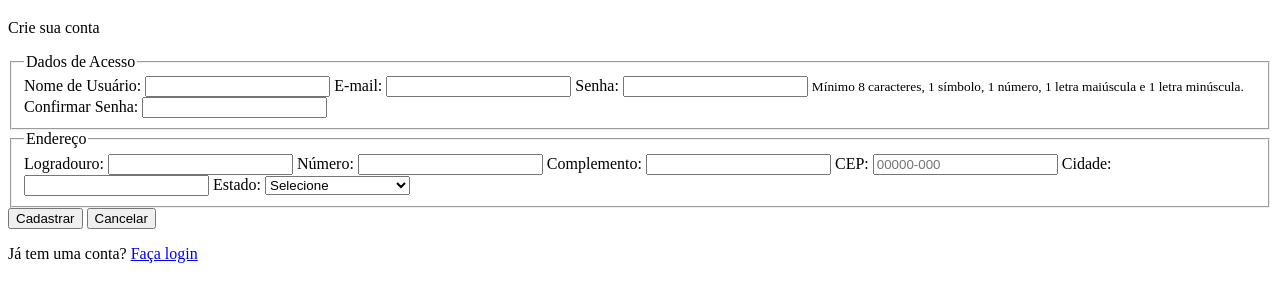
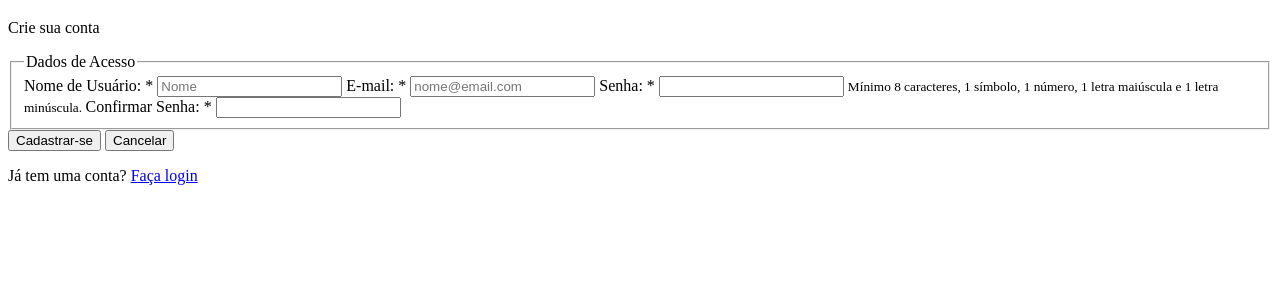
Before and after one commit to bernardo-vinicius/PPOII_VINICIUS, a website: page client/src/pages/account/register.html in a window 1280 px wide. Shown: the part 61-362 px from the top of the page. Drawn offline with Linux system fonts and the light colour scheme.

Commit message:
fix: minor changes and address remotion

```diff
--- a/client/src/pages/account/register.html
+++ b/client/src/pages/account/register.html
@@ -3,25 +3,37 @@
   <head>
     <meta charset="UTF-8" />
     <meta name="viewport" content="width=device-width, initial-scale=1.0" />
-    <title>Cadastro</title>
+    <title>Cadastro de Usuário</title>
   </head>
   <body>
     <main>
       <h1>NeoBov</h1>
       <p>Crie sua conta</p>
 
-      <form method="post" action="">
+      <form method="post">
         <fieldset>
           <legend>Dados de Acesso</legend>
 
-          <label for="username">Nome de Usuário:</label>
-          <input type="text" id="username" name="username" required />
+          <label for="username">Nome de Usuário: *</label>
+          <input
+            type="text"
+            id="username"
+            name="username"
+            placeholder="Nome"
+            required
+          />
 
-          <label for="email">E-mail:</label>
-          <input type="email" id="email" name="email" required />
+          <label for="email">E-mail: *</label>
+          <input
+            type="email"
+            id="email"
+            name="email"
+            placeholder="nome@email.com"
+            required
+          />
 
           <!-- Validar se a senha é segura no JS -->
-          <label for="password">Senha:</label>
+          <label for="password">Senha: *</label>
           <input
             type="password"
             id="password"
@@ -35,7 +47,7 @@
           </small>
 
           <!-- Verificar no JS se este campo é igual ao de senha -->
-          <label for="password-confirmed">Confirmar Senha:</label>
+          <label for="password-confirmed">Confirmar Senha: *</label>
           <input
             type="password"
             id="password-confirmed"
@@ -45,67 +57,9 @@
           />
         </fieldset>
 
-        <fieldset>
-          <legend>Endereço</legend>
+        <!-- Seção de Endereço de Usuário removidada (ao menos temporariamente)  -->
 
-          <label for="street">Logradouro:</label>
-          <input type="text" id="street" name="street" required />
-
-          <label for="number">Número:</label>
-          <input type="number" id="number" name="number" min="1" required />
-
-          <label for="complement">Complemento:</label>
-          <input type="text" id="complement" name="complement" />
-
-          <label for="cep">CEP:</label>
-          <input
-            type="text"
-            id="cep"
-            name="cep"
-            placeholder="00000-000"
-            pattern="[0-9]{5}-[0-9]{3}"
-            maxlength="9"
-            required
-          />
-
-          <label for="city">Cidade:</label>
-          <input type="text" id="city" name="city" required />
-
-          <label for="state">Estado:</label>
-          <select id="state" name="state" required>
-            <option value="">Selecione</option>
-
-            <option value="AC">Acre</option>
-            <option value="AL">Alagoas</option>
-            <option value="AP">Amapá</option>
-            <option value="AM">Amazonas</option>
-            <option value="BA">Bahia</option>
-            <option value="CE">Ceará</option>
-            <option value="DF">Distrito Federal</option>
-            <option value="ES">Espírito Santo</option>
-            <option value="GO">Goiás</option>
-            <option value="MA">Maranhão</option>
-            <option value="MT">Mato Grosso</option>
-            <option value="MS">Mato Grosso do Sul</option>
-            <option value="MG">Minas Gerais</option>
-            <option value="PA">Pará</option>
-            <option value="PB">Paraíba</option>
-            <option value="PR">Paraná</option>
-            <option value="PE">Pernambuco</option>
-            <option value="PI">Piauí</option>
-            <option value="RJ">Rio de Janeiro</option>
-            <option value="RN">Rio Grande do Norte</option>
-            <option value="RS">Rio Grande do Sul</option>
-            <option value="RO">Rondônia</option>
-            <option value="RR">Roraima</option>
-            <option value="SC">Santa Catarina</option>
-            <option value="SP">São Paulo</option>
-            <option value="SE">Sergipe</option>
-            <option value="TO">Tocantins</option>
-          </select>
-        </fieldset>
-
-        <button type="submit">Cadastrar</button>
+        <button type="submit">Cadastrar-se</button>
         <button type="reset">Cancelar</button>
       </form>
 
```
